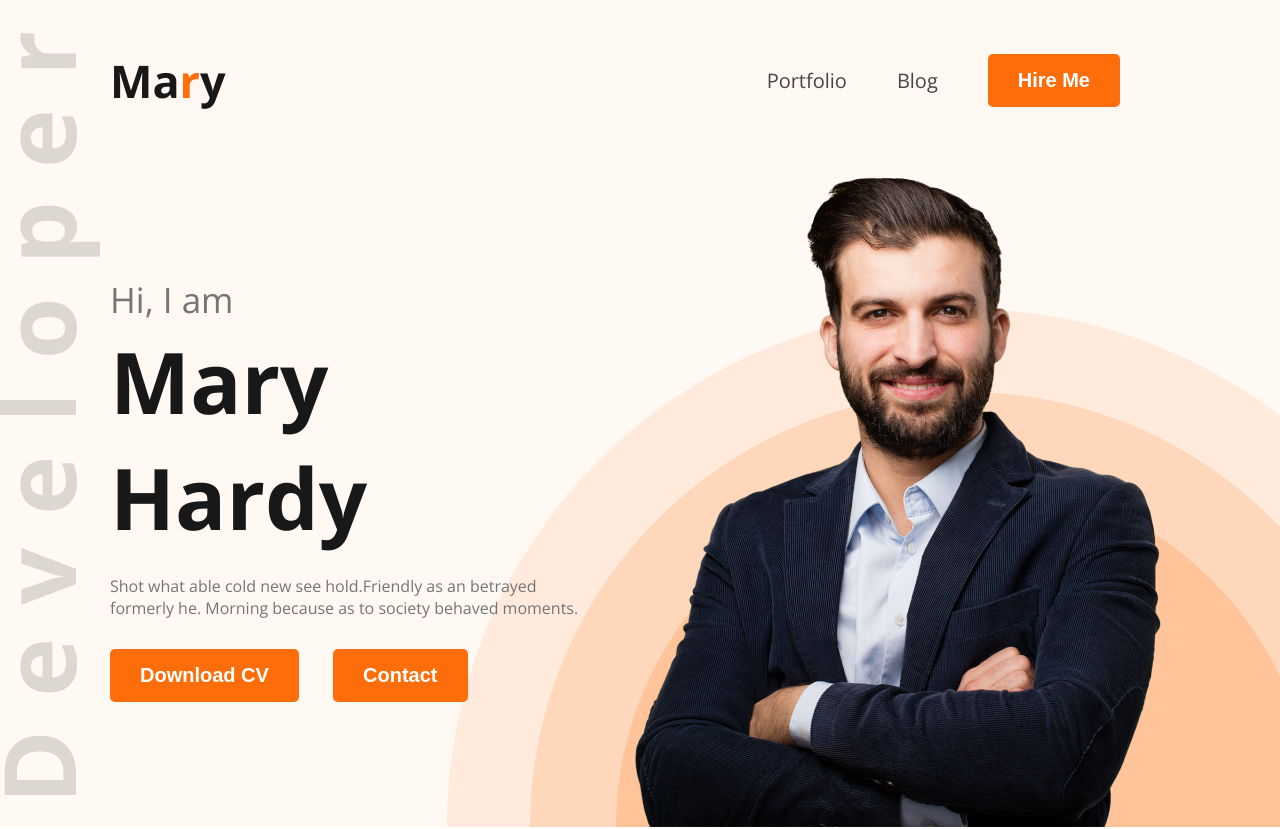
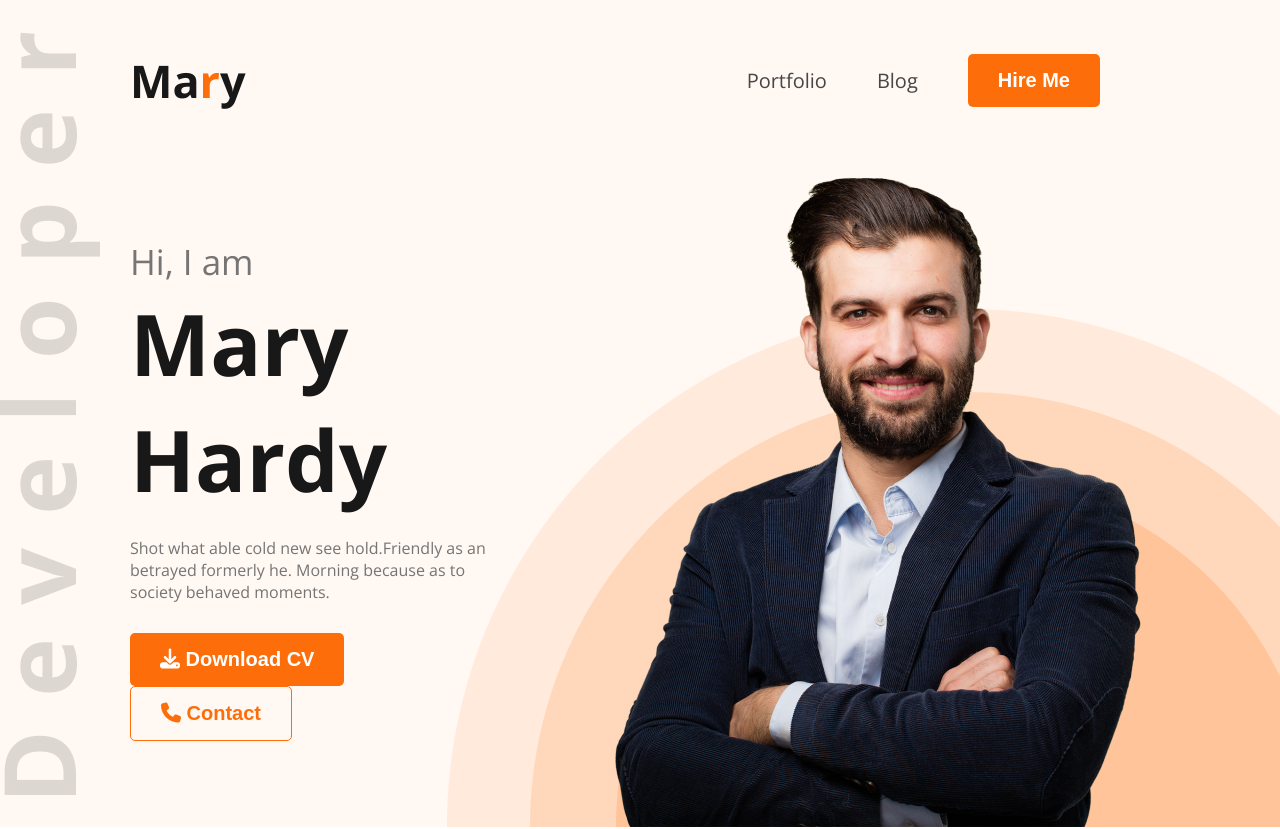
Before and after one commit to naymurweb/developer, a plain HTML site: page index.html in a window 1280 px wide. Shown: the top 829 px of the page. Drawn offline with nearby package versions, Linux system fonts and the light colour scheme.

Commit message:
font awesome icon add

```diff
--- a/index.html
+++ b/index.html
@@ -15,6 +15,8 @@
 
     <!-- favicon add -->
     <link rel="shortcut icon" href="./images/icons/favicon.webp" type="image/x-icon">
+    <!-- font awesome add -->
+    <script src="https://kit.fontawesome.com/979eb47919.js" crossorigin="anonymous"></script>
 </head>
 
 <body>
@@ -26,7 +28,7 @@
             <ul>
                 <li><a href="#">Portfolio</a></li>
                 <li><a href="#">Blog</a></li>
-                <li><button class="primaryBtn">Hire Me</button></li>
+                <li><button class="primaryBtn">Hire Me </button></li>
             </ul>
         </nav>
         <!-- banner -->
@@ -37,8 +39,8 @@
                 <p>Shot what able cold new see hold.Friendly as an betrayed formerly he. Morning because as to society
                     behaved moments.</p>
                 <div class="button-group">
-                    <button class="primaryBtn">Download CV</button>
-                    <button class="primaryBtn">Contact</button>
+                    <button class="primaryBtn"><i class="fa-solid fa-download"></i> Download CV</button>
+                    <button class="secondaryBtn"><i class="fa-solid fa-phone"></i> Contact</button>
                 </div>
             </div>
             <img src="./images/hardy.png" alt="">
@@ -185,7 +187,7 @@
                 </div>
 
                 <div class="btn-devison">
-                    <button class="primaryBtn">Download CV</button>
+                    <button class="primaryBtn"><i class="fa-solid fa-download"></i> Download CV</button>
                 </div>
         </section>
     </main>
@@ -194,7 +196,8 @@
         <div class="footer-container">
             <div class="item1">
                 <h3>Lets Connect</h3>
-                <p>Please fill out the form on this section to contact with me or call between 9:00 A.M and 8.00 P.M ET, Monday through Friday.</p>
+                <p>Please fill out the form on this section to contact with me or call between 9:00 A.M and 8.00 P.M ET,
+                    Monday through Friday.</p>
                 <ul>
                     <li><a href=""><img src="./images/icons/facebook.png" alt=""></a></li>
                     <li><a href=""><img src="./images/icons/twitter.png" alt=""></a></li>
--- a/stylesheet/style.css
+++ b/stylesheet/style.css
@@ -55,6 +55,16 @@ a {
   padding: 15px 30px;
   cursor: pointer;
 }
+.secondaryBtn {
+  background-color: #fff8f3;
+  border: 1px solid #fd6e0a;
+  color: #fd6e0a;
+  border-radius: 5px;
+  font-size: 20px;
+  font-weight: bold;
+  padding: 15px 30px;
+  cursor: pointer;
+}
 
 /* navbar style*/
 .header {
@@ -68,7 +78,7 @@ a {
 .navbar {
   display: flex;
   justify-content: space-between;
-  padding: 0 80px;
+  padding: 0 100px;
 }
 .navbar > ul {
   display: flex;
@@ -88,9 +98,10 @@ a {
 .banner {
   display: flex;
   justify-content: space-between;
+  gap: 50px;
   align-items: center;
   margin-top: 40px;
-  padding: 0px 80px;
+  padding: 0px 100px;
 }
 
 .banner-content h3 {
```
